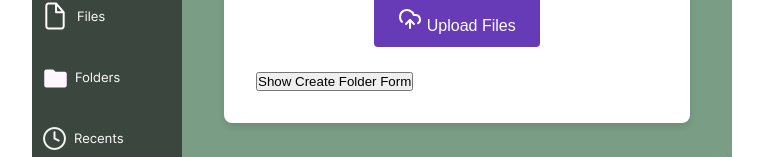
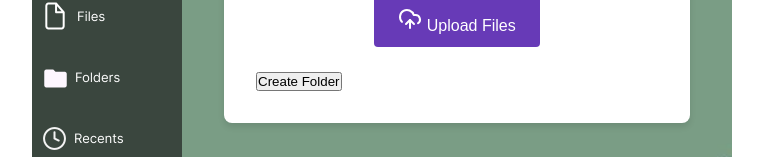
Before and after one commit to Mgridgelabs/moringabox_frontend, a React (Create React App) app: page /dashboard/new in a window 1280 px wide. Shown: the part 213-370 px from the top of the page, without its empty margins (258-1021 px from the left). Built offline with nearby package versions, Linux system fonts and the light colour scheme.

Commit message:
Update CreateNewFolder.js

```diff
--- a/src/components/CreateNewFolder.js
+++ b/src/components/CreateNewFolder.js
@@ -41,9 +41,9 @@ const CreateFolder = () => {
   };
 
   return (
-    <div>
-      <button onClick={toggleFormVisibility}>
-        {showForm ? "Hide Create Folder Form" : "Show Create Folder Form"}
+    <div className="fcContainer">
+      <button onClick={toggleFormVisibility} className="fcBtn">
+        {showForm ? "Close" : "Create Folder"}
       </button>
       {showForm && (
         <form onSubmit={handleSubmit}>
```
